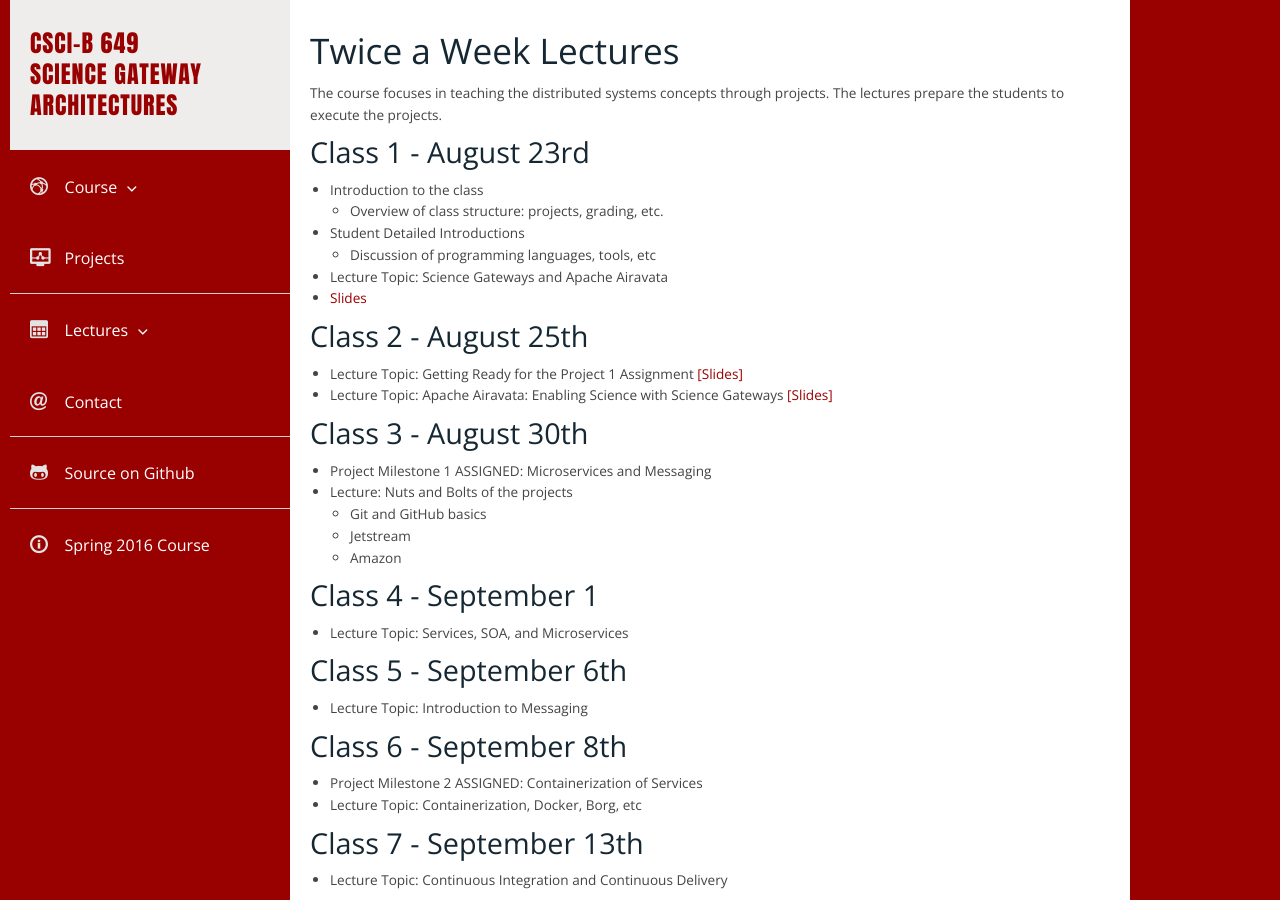
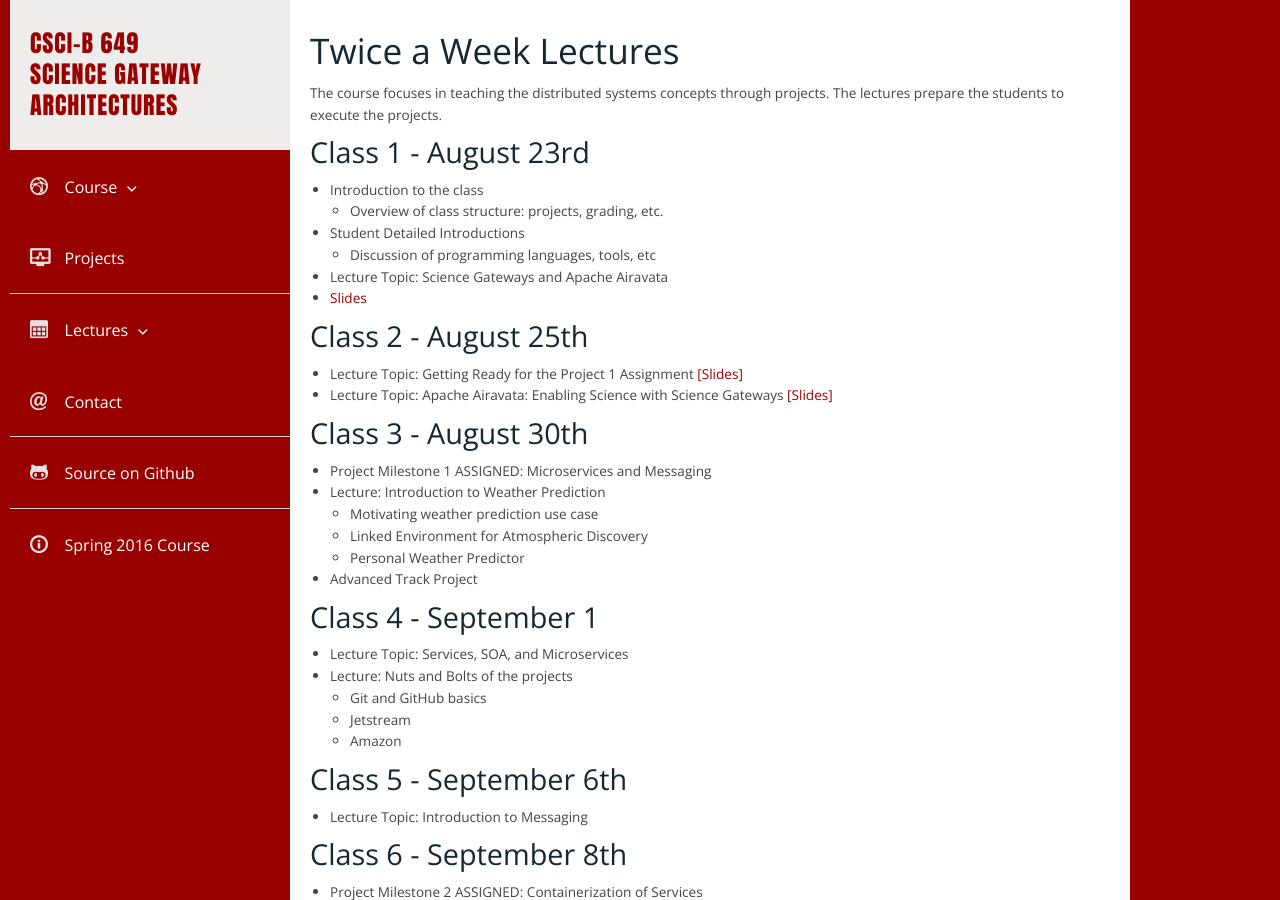
Before and after one commit to airavata-courses/airavata-courses.github.io, a Jekyll site: the page built from lectures.md, in a window 1280 px wide and 900 px high. Built offline with Jekyll 4.4.1, drawn with Linux system fonts in a browser that asks for light colours.

Commit message:
updating AI's

```diff
--- a/lectures.md
+++ b/lectures.md
@@ -20,13 +20,18 @@ The course focuses in teaching the distributed systems concepts through projects
 
 ###  Class 3 - August 30th
 * Project Milestone 1 ASSIGNED: Microservices and Messaging
-* Lecture: Nuts and Bolts of the projects
-   * Git and GitHub basics
-   * Jetstream
-   * Amazon
+* Lecture: Introduction to Weather Prediction
+    * Motivating weather prediction use case
+    * Linked Environment for Atmospheric Discovery
+    * Personal Weather Predictor
+* Advanced Track Project
 
 ###  Class 4 - September 1
 * Lecture Topic: Services, SOA, and Microservices
+* Lecture: Nuts and Bolts of the projects
+    * Git and GitHub basics
+    * Jetstream
+    * Amazon
 
 ###  Class 5 - September 6th
 * Lecture Topic: Introduction to Messaging
```
Also changed, not shown: index.md (+2 -0 lines).
